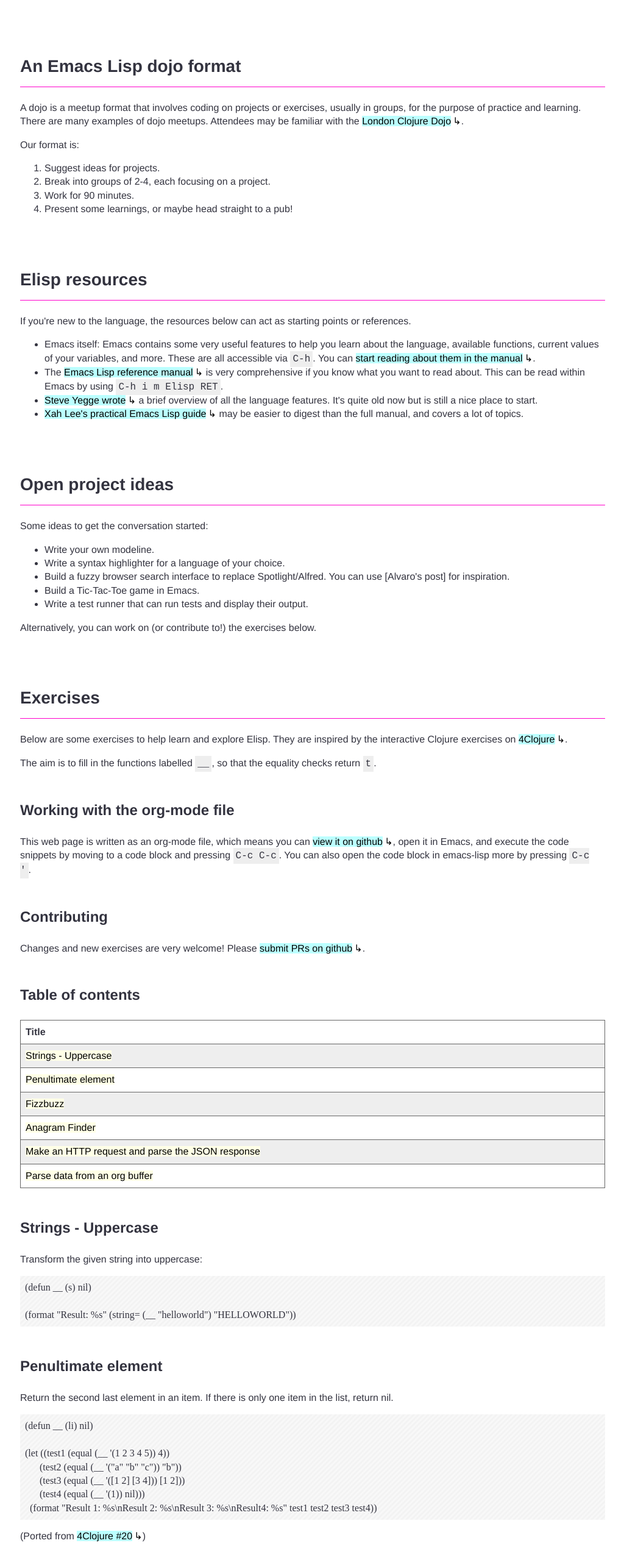
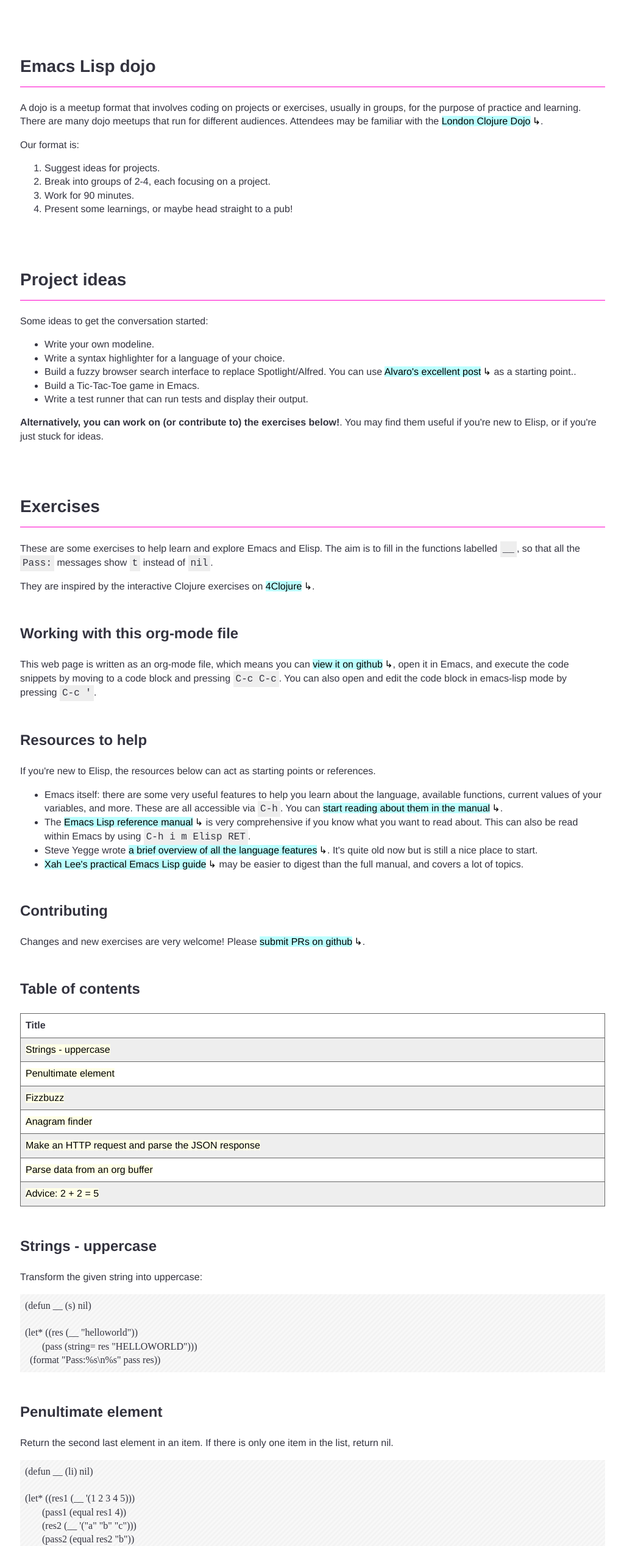
Before and after one commit to london-emacs-hacking/london-emacs-hacking.github.io, a plain HTML site: page dojo.html in a window 1280 px wide. Shown: the part 157-2693 px from the top of the page at 61% size, without its empty margins (127-1151 px from the left). Drawn offline with Linux system fonts and the light colour scheme.

Commit message:
Clean up some of the new dojo page
Tidy some wording, and make the output on the exercises cleaner: now
you can see both whether it's a pass/fail, but also the result from
your function.

```diff
--- a/dojo.html
+++ b/dojo.html
@@ -3,7 +3,7 @@
 "http://www.w3.org/TR/xhtml1/DTD/xhtml1-strict.dtd">
 <html xmlns="http://www.w3.org/1999/xhtml" lang="en" xml:lang="en">
 <head>
-<!-- 2020-01-30 Thu 16:51 -->
+<!-- 2020-01-30 Thu 19:31 -->
 <meta http-equiv="Content-Type" content="text/html;charset=utf-8" />
 <meta name="viewport" content="width=device-width, initial-scale=1" />
 <title>Dojo | Emacs London</title>
@@ -62,13 +62,15 @@ for the JavaScript code in this tag.
 <center><img src="./assets/images/emacs-london-logo.png" alt="emacs-london image" class="logo"></center>
 </div>
 <div id="content">
-<div id="outline-container-org2423ae9" class="outline-2">
-<h2 id="org2423ae9">An Emacs Lisp dojo format</h2>
-<div class="outline-text-2" id="text-org2423ae9">
+
+<div id="outline-container-org16221f7" class="outline-2">
+<h2 id="org16221f7">Emacs Lisp dojo</h2>
+<div class="outline-text-2" id="text-org16221f7">
 <p>
 A dojo is a meetup format that involves coding on projects or exercises, usually
-in groups, for the purpose of practice and learning. There are many examples of
-dojo meetups. Attendees may be familiar with the <a href="http://www.londonclojurians.org/code-dojo/">London Clojure Dojo</a>.
+in groups, for the purpose of practice and learning. There are many dojo meetups
+that run for different audiences. Attendees may be familiar with the <a href="http://www.londonclojurians.org/code-dojo/">London
+Clojure Dojo</a>.
 </p>
 
 <p>
@@ -85,24 +87,75 @@ Our format is:
 </div>
 
 
-<div id="outline-container-org77ca0b8" class="outline-2">
-<h2 id="org77ca0b8">Elisp resources</h2>
-<div class="outline-text-2" id="text-org77ca0b8">
+<div id="outline-container-org5141e1b" class="outline-2">
+<h2 id="org5141e1b">Project ideas</h2>
+<div class="outline-text-2" id="text-org5141e1b">
 <p>
-If you're new to the language, the resources below can act as starting points or
+Some ideas to get the conversation started:
+</p>
+
+<ul class="org-ul">
+<li>Write your own modeline.</li>
+<li>Write a syntax highlighter for a language of your choice.</li>
+<li>Build a fuzzy browser search interface to replace Spotlight/Alfred. You can
+use <a href="http://xenodium.com/emacs-utilities-for-your-os/">Alvaro's excellent post</a> as a starting point..</li>
+<li>Build a Tic-Tac-Toe game in Emacs.</li>
+<li>Write a test runner that can run tests and display their output.</li>
+</ul>
+
+<p>
+<b>Alternatively, you can work on (or contribute to) the exercises below!</b>. You may
+find them useful if you're new to Elisp, or if you're just stuck for ideas.
+</p>
+</div>
+</div>
+
+
+
+<div id="outline-container-org616bfed" class="outline-2">
+<h2 id="org616bfed">Exercises</h2>
+<div class="outline-text-2" id="text-org616bfed">
+<p>
+These are some exercises to help learn and explore Emacs and Elisp. The aim is
+to fill in the functions labelled <code>__</code>, so that all the <code>Pass:</code> messages show <code>t</code>
+instead of <code>nil</code>.
+</p>
+
+<p>
+They are inspired by the interactive Clojure exercises on <a href="https://www.google.co.uk/url?sa=t&amp;rct=j&amp;q=&amp;esrc=s&amp;source=web&amp;cd=2&amp;ved=2ahUKEwiTyNypxavnAhXLQEEAHVdVB5gQjBAwAXoECAgQCA&amp;url=http%3A%2F%2Fwww.4clojure.com%2Fproblems&amp;usg=AOvVaw0pa24yxcj-qETh0ze7m_08">4Clojure</a>.
+</p>
+</div>
+
+<div id="outline-container-org94901cd" class="outline-3">
+<h3 id="org94901cd">Working with this org-mode file</h3>
+<div class="outline-text-3" id="text-org94901cd">
+<p>
+This web page is written as an org-mode file, which means you can <a href="https://github.com/london-emacs-hacking/london-emacs-hacking.github.io/blob/master/dojo.org">view it on
+github</a>, open it in Emacs, and execute the code snippets by moving to a code
+block and pressing <code>C-c C-c</code>. You can also open and edit the code block in
+emacs-lisp mode by pressing <code>C-c '</code>.
+</p>
+</div>
+</div>
+
+<div id="outline-container-org0de47c4" class="outline-3">
+<h3 id="org0de47c4">Resources to help</h3>
+<div class="outline-text-3" id="text-org0de47c4">
+<p>
+If you're new to Elisp, the resources below can act as starting points or
 references.
 </p>
 
 <ul class="org-ul">
-<li>Emacs itself: Emacs contains some very useful features to help you learn about
+<li>Emacs itself: there are some very useful features to help you learn about
 the language, available functions, current values of your variables, and
 more. These are all accessible via <code>C-h</code>. You can <a href="https://www.gnu.org/software/emacs/manual/html_node/emacs/Help.html">start reading about them in
 the manual</a>.</li>
 
 <li>The <a href="https://www.gnu.org/software/emacs/manual/html_node/elisp/index.html">Emacs Lisp reference manual</a> is very comprehensive if you know what you
-want to read about. This can be read within Emacs by using <code>C-h i m Elisp RET</code>.</li>
+want to read about. This can also be read within Emacs by using <code>C-h i m Elisp RET</code>.</li>
 
-<li><a href="https://steve-yegge.blogspot.com/2008/01/emergency-elisp.html">Steve Yegge wrote</a> a brief overview of all the language features. It's quite
+<li>Steve Yegge wrote <a href="https://steve-yegge.blogspot.com/2008/01/emergency-elisp.html">a brief overview of all the language features</a>. It's quite
 old now but is still a nice place to start.</li>
 
 <li><a href="http://ergoemacs.org/emacs/elisp.html">Xah Lee's practical Emacs Lisp guide</a> may be easier to digest than the full
@@ -111,67 +164,18 @@ manual, and covers a lot of topics.</li>
 </div>
 </div>
 
-
-<div id="outline-container-org2a4ecba" class="outline-2">
-<h2 id="org2a4ecba">Open project ideas</h2>
-<div class="outline-text-2" id="text-org2a4ecba">
-<p>
-Some ideas to get the conversation started:
-</p>
-
-<ul class="org-ul">
-<li>Write your own modeline.</li>
-<li>Write a syntax highlighter for a language of your choice.</li>
-<li>Build a fuzzy browser search interface to replace Spotlight/Alfred. You can use [Alvaro's post] for inspiration.</li>
-<li>Build a Tic-Tac-Toe game in Emacs.</li>
-<li>Write a test runner that can run tests and display their output.</li>
-</ul>
-
-<p>
-Alternatively, you can work on (or contribute to!) the exercises below.
-</p>
-</div>
-</div>
-
-
-<div id="outline-container-org79bfe68" class="outline-2">
-<h2 id="org79bfe68">Exercises</h2>
-<div class="outline-text-2" id="text-org79bfe68">
-<p>
-Below are some exercises to help learn and explore Elisp. They are inspired by
-the interactive Clojure exercises on <a href="https://www.google.co.uk/url?sa=t&amp;rct=j&amp;q=&amp;esrc=s&amp;source=web&amp;cd=2&amp;ved=2ahUKEwiTyNypxavnAhXLQEEAHVdVB5gQjBAwAXoECAgQCA&amp;url=http%3A%2F%2Fwww.4clojure.com%2Fproblems&amp;usg=AOvVaw0pa24yxcj-qETh0ze7m_08">4Clojure</a>.
-</p>
-
-<p>
-The aim is to fill in the functions labelled <code>__</code>, so that the equality checks
-return <code>t</code>.
-</p>
-</div>
-
-<div id="outline-container-org9695812" class="outline-3">
-<h3 id="org9695812">Working with the org-mode file</h3>
-<div class="outline-text-3" id="text-org9695812">
-<p>
-This web page is written as an org-mode file, which means you can <a href="https://github.com/london-emacs-hacking/london-emacs-hacking.github.io/blob/master/dojo.org">view it on
-github</a>, open it in Emacs, and execute the code snippets by moving to a code
-block and pressing <code>C-c C-c</code>. You can also open the code block in emacs-lisp more
-by pressing <code>C-c '</code>.
-</p>
-</div>
-</div>
-
-<div id="outline-container-orgc951a8f" class="outline-3">
-<h3 id="orgc951a8f">Contributing</h3>
-<div class="outline-text-3" id="text-orgc951a8f">
+<div id="outline-container-org37a0207" class="outline-3">
+<h3 id="org37a0207">Contributing</h3>
+<div class="outline-text-3" id="text-org37a0207">
 <p>
 Changes and new exercises are very welcome! Please <a href="https://github.com/london-emacs-hacking/london-emacs-hacking.github.io">submit PRs on github</a>.
 </p>
 </div>
 </div>
 
-<div id="outline-container-org549bd4f" class="outline-3">
-<h3 id="org549bd4f">Table of contents</h3>
-<div class="outline-text-3" id="text-org549bd4f">
+<div id="outline-container-orgf810263" class="outline-3">
+<h3 id="orgf810263">Table of contents</h3>
+<div class="outline-text-3" id="text-orgf810263">
 <table border="2" cellspacing="0" cellpadding="6" rules="groups" frame="hsides">
 
 
@@ -185,36 +189,40 @@ Changes and new exercises are very welcome! Please <a href="https://github.com/l
 </thead>
 <tbody>
 <tr>
-<td class="org-left"><a href="#org8c31a38">Strings - Uppercase</a></td>
+<td class="org-left"><a href="#org1aa61c3">Strings - uppercase</a></td>
 </tr>
 
 <tr>
-<td class="org-left"><a href="#orgbaea894">Penultimate element</a></td>
+<td class="org-left"><a href="#org0a16b64">Penultimate element</a></td>
 </tr>
 
 <tr>
-<td class="org-left"><a href="#org04c5426">Fizzbuzz</a></td>
+<td class="org-left"><a href="#orgb9d472a">Fizzbuzz</a></td>
 </tr>
 
 <tr>
-<td class="org-left"><a href="#org215868a">Anagram Finder</a></td>
+<td class="org-left"><a href="#orgcae7845">Anagram finder</a></td>
 </tr>
 
 <tr>
-<td class="org-left"><a href="#orgbfd0c53">Make an HTTP request and parse the JSON response</a></td>
+<td class="org-left"><a href="#org73a9d12">Make an HTTP request and parse the JSON response</a></td>
 </tr>
 
 <tr>
-<td class="org-left"><a href="#org135795c">Parse data from an org buffer</a></td>
+<td class="org-left"><a href="#org52df35e">Parse data from an org buffer</a></td>
+</tr>
+
+<tr>
+<td class="org-left"><a href="#org7527c51">Advice: 2 + 2 = 5</a></td>
 </tr>
 </tbody>
 </table>
 </div>
 </div>
 
-<div id="outline-container-org8c31a38" class="outline-3">
-<h3 id="org8c31a38">Strings - Uppercase</h3>
-<div class="outline-text-3" id="text-org8c31a38">
+<div id="outline-container-org1aa61c3" class="outline-3">
+<h3 id="org1aa61c3">Strings - uppercase</h3>
+<div class="outline-text-3" id="text-org1aa61c3">
 <p>
 Transform the given string into uppercase:
 </p>
@@ -222,15 +230,17 @@ Transform the given string into uppercase:
 <div class="org-src-container">
 <pre class="src src-emacs-lisp">(defun __ (s) nil)
 
-(format "Result: %s" (string= (__ "helloworld") "HELLOWORLD"))
+(let* ((res (__ "helloworld"))
+       (pass (string= res "HELLOWORLD")))
+  (format "Pass:%s\n%s" pass res))
 </pre>
 </div>
 </div>
 </div>
 
-<div id="outline-container-orgbaea894" class="outline-3">
-<h3 id="orgbaea894">Penultimate element</h3>
-<div class="outline-text-3" id="text-orgbaea894">
+<div id="outline-container-org0a16b64" class="outline-3">
+<h3 id="org0a16b64">Penultimate element</h3>
+<div class="outline-text-3" id="text-org0a16b64">
 <p>
 Return the second last element in an item. If there is only one item in the
 list, return nil.
@@ -239,11 +249,17 @@ list, return nil.
 <div class="org-src-container">
 <pre class="src src-emacs-lisp">(defun __ (li) nil)
 
-(let ((test1 (equal (__ '(1 2 3 4 5)) 4))
-      (test2 (equal (__ '("a" "b" "c")) "b"))
-      (test3 (equal (__ '([1 2] [3 4])) [1 2]))
-      (test4 (equal (__ '(1)) nil)))
-  (format "Result 1: %s\nResult 2: %s\nResult 3: %s\nResult4: %s" test1 test2 test3 test4))
+(let* ((res1 (__ '(1 2 3 4 5)))
+       (pass1 (equal res1 4))
+       (res2 (__ '("a" "b" "c")))
+       (pass2 (equal res2 "b"))
+       (res3 (__ '([1 2] [3 4])))
+       (pass3 (equal res3 [1 2]))
+       (res4 (__ '(1)))
+       (pass4 (equal res4 nil)))
+
+  (format "Pass:%s\n%s\n\nPass:%s:\n%s\n\nPass:%s\n%s\n\nPass:%s\n%s"
+          pass1 res1 pass2 res2 pass3 res3 pass4 res4))
 </pre>
 </div>
 
@@ -253,12 +269,11 @@ list, return nil.
 </div>
 </div>
 
-<div id="outline-container-org04c5426" class="outline-3">
-<h3 id="org04c5426">Fizzbuzz</h3>
-<div class="outline-text-3" id="text-org04c5426">
+<div id="outline-container-orgb9d472a" class="outline-3">
+<h3 id="orgb9d472a">Fizzbuzz</h3>
+<div class="outline-text-3" id="text-orgb9d472a">
 <p>
-A classic that will prepare you for many job interviews. Return a list with the
-results of fizzbuzz for a range of 1-100. This means:
+Return a list with the results of fizzbuzz for a range of 1-100. This means:
 </p>
 
 <ul class="org-ul">
@@ -270,22 +285,24 @@ results of fizzbuzz for a range of 1-100. This means:
 <div class="org-src-container">
 <pre class="src src-emacs-lisp">(defun __ () nil)
 
-(let ((results '(1 2 "Fizz" 4 "Buzz" "Fizz" 7 8 "Fizz" "Buzz" 11 "Fizz" 13 14 "FizzBuzz" 16 17
+(let* ((expected '(1 2 "Fizz" 4 "Buzz" "Fizz" 7 8 "Fizz" "Buzz" 11 "Fizz" 13 14 "FizzBuzz" 16 17
                      "Fizz" 19 "Buzz" "Fizz" 22 23 "Fizz" "Buzz" 26 "Fizz" 28 29 "FizzBuzz" 31 32
                      "Fizz" 34 "Buzz" "Fizz" 37 38 "Fizz" "Buzz" 41 "Fizz" 43 44 "FizzBuzz" 46 47
                      "Fizz" 49 "Buzz" "Fizz" 52 53 "Fizz" "Buzz" 56 "Fizz" 58 59 "FizzBuzz" 61 62
                      "Fizz" 64 "Buzz" "Fizz" 67 68 "Fizz" "Buzz" 71 "Fizz" 73 74 "FizzBuzz" 76 77
                      "Fizz" 79 "Buzz" "Fizz" 82 83 "Fizz" "Buzz" 86 "Fizz" 88 89 "FizzBuzz" 91 92
-                   "Fizz" 94 "Buzz" "Fizz" 97 98 "Fizz" "Buzz" )))
-  (format "Result: %s" (equal (__) results)))
+                     "Fizz" 94 "Buzz" "Fizz" 97 98 "Fizz" "Buzz" ))
+       (res (__))
+       (pass (equal res expected)))
+  (format "Pass:%s\n%s" pass res))
 </pre>
 </div>
 </div>
 </div>
 
-<div id="outline-container-org215868a" class="outline-3">
-<h3 id="org215868a">Anagram Finder</h3>
-<div class="outline-text-3" id="text-org215868a">
+<div id="outline-container-orgcae7845" class="outline-3">
+<h3 id="orgcae7845">Anagram finder</h3>
+<div class="outline-text-3" id="text-orgcae7845">
 <p>
 Write a function which finds all the anagrams in a given vector of words. Your
 function should return a list of lists, where each sub-list is a group of words
@@ -296,11 +313,12 @@ included in the result.
 <div class="org-src-container">
 <pre class="src src-emacs-lisp">(defun __ (v) nil)
 
-(let ((first (equal (__ ["meat" "mat" "team" "mate" "eat"])
-                        '(("meat" "team" "mate"))))
-      (second (equal (__ ["veer" "lake" "item" "kale" "mite" "ever"])
-                          '(("veer" "ever") ("lake" "kale") ("mite item")))))
-  (format "Result 1: %s\nResult 2: %s" first second))
+(let* ((res (__ ["meat" "mat" "team" "mate" "eat"]))
+       (pass (equal res '(("meat" "team" "mate"))))
+       (res2 (__ ["veer" "lake" "item" "kale" "mite" "ever"]))
+       (pass2 (equal res '(("veer" "ever") ("lake" "kale") ("mite item")))))
+
+  (format "Pass:%s\n%s\n\nPass:%s\n%s" pass res pass2 res2))
 </pre>
 </div>
 
@@ -310,9 +328,9 @@ included in the result.
 </div>
 </div>
 
-<div id="outline-container-orgbfd0c53" class="outline-3">
-<h3 id="orgbfd0c53">Make an HTTP request and parse the JSON response</h3>
-<div class="outline-text-3" id="text-orgbfd0c53">
+<div id="outline-container-org73a9d12" class="outline-3">
+<h3 id="org73a9d12">Make an HTTP request and parse the JSON response</h3>
+<div class="outline-text-3" id="text-org73a9d12">
 <p>
 Make an HTTP request to jsontest.com and put the parsed JSON response into a
 hash table.
@@ -325,16 +343,17 @@ For clarity, the literal hash table below represents <code>{"one": "two", "three
 <div class="org-src-container">
 <pre class="src src-emacs-lisp">(defun __ (url) nil)
 
-(format "Result: %s" (equal (__ "http://echo.jsontest.com/one/two/three/four")
-                            #s(hash-table size 2 data ("one" "two" "three" "four"))))
+(let* ((res (__ "http://echo.jsontest.com/one/two/three/four"))
+       (pass (equal res #s(hash-table size 2 data ("one" "two" "three" "four")))))
+  (format "Pass:%s\n%s" pass res))
 </pre>
 </div>
 </div>
 </div>
 
-<div id="outline-container-org135795c" class="outline-3">
-<h3 id="org135795c">Parse data from an org buffer</h3>
-<div class="outline-text-3" id="text-org135795c">
+<div id="outline-container-org52df35e" class="outline-3">
+<h3 id="org52df35e">Parse data from an org buffer</h3>
+<div class="outline-text-3" id="text-org52df35e">
 <p>
 Given the string below, convert it to an org-mode buffer, parse out the headline
 and tags, and return a list where each item looks like <code>("HEADLINE" . '("TAG1" "TAG2"))</code>.
@@ -346,12 +365,42 @@ and tags, and return a list where each item looks like <code>("HEADLINE" . '("TA
 (let* ((org-string "* Headline one    :foo:
 * Headline two     :foo:bar:
 * Headline three   :bar:")
-       (expected '(("Headline one" . ("foo"))
+       (res (__ org-string))
+       (pass (equal res '(("Headline one" . ("foo"))
                           ("Headline two" . ("foo" "bar"))
-                   ("Headline three" . ("bar"))))
-       (result (__ org-string))
-       (passed (equal expected result)))
-  (format "Passed: %s\nResult: %s": passed result))
+                          ("Headline three" . ("bar"))))))
+       (format "Pass:%s\n%s" pass res))
+</pre>
+</div>
+</div>
+</div>
+
+
+<div id="outline-container-org7527c51" class="outline-3">
+<h3 id="org7527c51">Advice: 2 + 2 = 5</h3>
+<div class="outline-text-3" id="text-org7527c51">
+<p>
+The advice feature allows you to decorate other functions. This means you can
+patch existing code to change its behaviour.
+</p>
+
+<p>
+The first time your function is called, it should advise the <code>+</code> function so that
+<code>(+ 2 2)</code> returns 5. The second time it's called, it should remove the advise, so
+that subsequent calls to <code>+</code> return 4 again.
+</p>
+
+<div class="org-src-container">
+<pre class="src src-emacs-lisp">(defun __ () nil)
+
+(let* ((res1 (+ 2 2))
+       (pass1 (equal res1 4))
+       (res2 (progn (__) (+ 2 2)))
+       (pass2 (equal res2 5))
+       (res3 (progn (__) (+ 2 2)))
+       (pass3 (equal res3 4)))
+  (format "Pass:%s\n%s\n\nPass:%s:\n%s\n\nPass:%s\n%s"
+          pass1 res1 pass2 res2 pass3 res3))
 </pre>
 </div>
 </div>
```
Also changed, not shown: 1 other file. Lines whose indentation alone changed are shown as unchanged.
